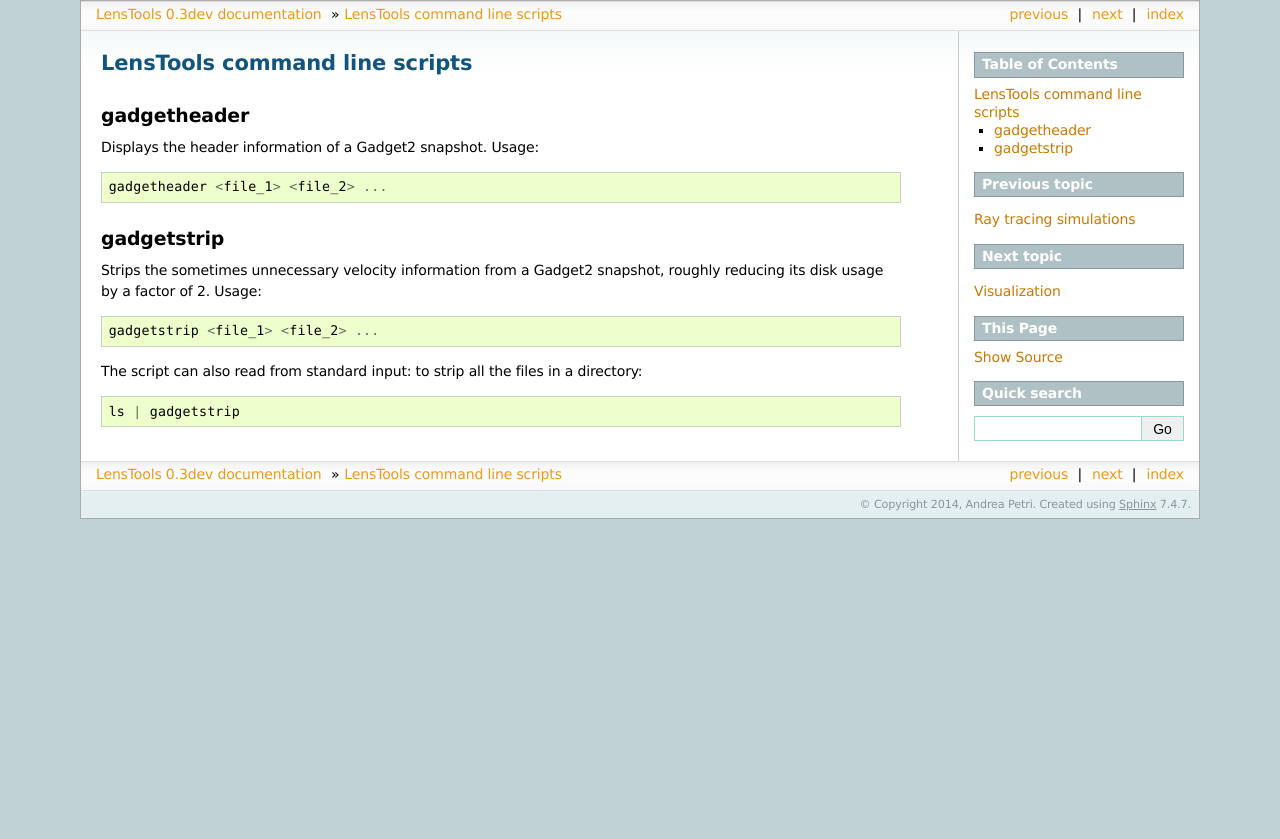
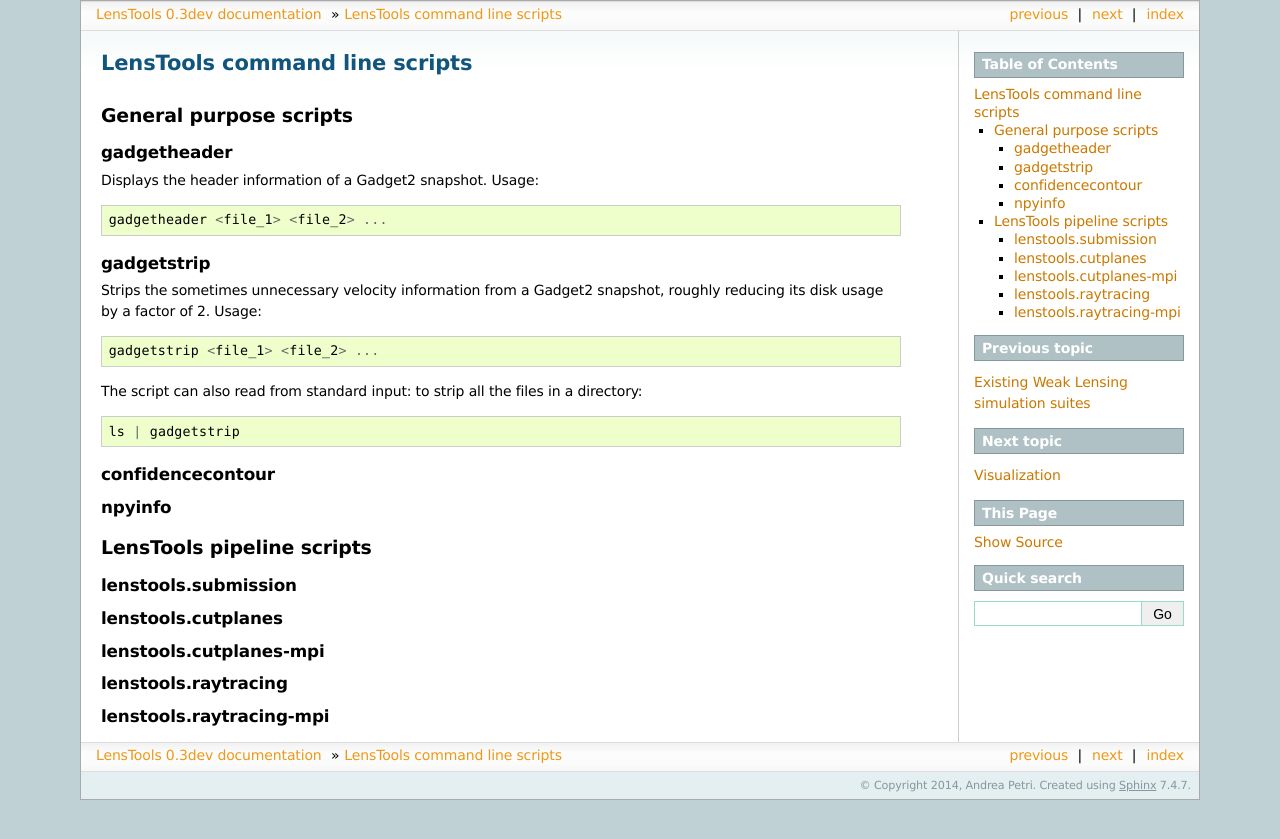
Before and after one commit to apetri/LensTools, a Sphinx documentation site: the page built from docs/source/scripts.rst, in a window 1280 px wide. Shown: the top 839 px of the page. Built offline with Sphinx 7.4.7, drawn with Linux system fonts in a browser that asks for light colours.

Commit message:
update docs

```diff
--- a/docs/source/index.rst
+++ b/docs/source/index.rst
@@ -89,14 +89,15 @@ Gallery
 
    gallery
 
-Weak lensing simulations
+Weak Lensing simulations
 ------------------------
 
 .. toctree::
    :maxdepth: 2
 
+   pipeline
+   raytracing
    simulations
-   raytracing
 
 Command line scripts
 --------------------
--- /dev/null
+++ b/docs/source/pipeline.rst
@@ -0,0 +1,4 @@
+The LensTools Weak Lensing Simulation pipeline
+**********************************************
+
+Documentation under construction..........
--- a/docs/source/scripts.rst
+++ b/docs/source/scripts.rst
@@ -1,8 +1,11 @@
 LensTools command line scripts
 ******************************
 
+General purpose scripts
+=======================
+
 gadgetheader
-============
+------------
 
 Displays the header information of a Gadget2 snapshot. Usage:
 
@@ -13,7 +16,7 @@ Displays the header information of a Gadget2 snapshot. Usage:
 
 
 gadgetstrip
-===========
+-----------
 
 Strips the sometimes unnecessary velocity information from a Gadget2 snapshot, roughly reducing its disk usage by a factor of 2. Usage:
 
@@ -26,3 +29,29 @@ The script can also read from standard input: to strip all the files in a direct
 ::
 
 	ls | gadgetstrip
+
+
+confidencecontour
+-----------------
+
+npyinfo
+-------
+
+
+LensTools pipeline scripts
+==========================
+
+lenstools.submission
+--------------------
+
+lenstools.cutplanes
+-------------------
+
+lenstools.cutplanes-mpi
+-----------------------
+
+lenstools.raytracing
+--------------------
+
+lenstools.raytracing-mpi
+------------------------
--- a/docs/source/simulations.rst
+++ b/docs/source/simulations.rst
@@ -1,5 +1,5 @@
-Weak lensing simulation suites
-******************************
+Existing Weak Lensing simulation suites
+***************************************
 
 At the current stage of Weak gravitational lensing research, large numerical simulations are required for analyzing observations; the LensTools python package provides an API to interact with some already existing simulated datasets (mainly convergence and shear maps for different cosmological models), such as
 
```
Also changed, not shown: docs/source/code.rst (+64 -5 lines), 1 other file.
